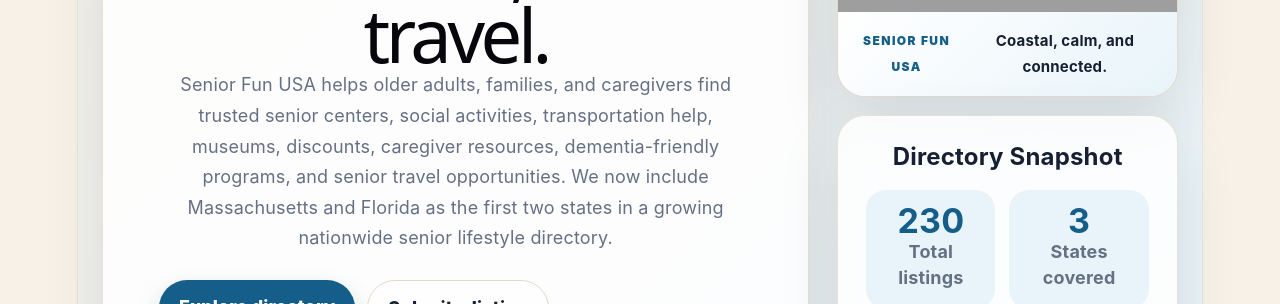
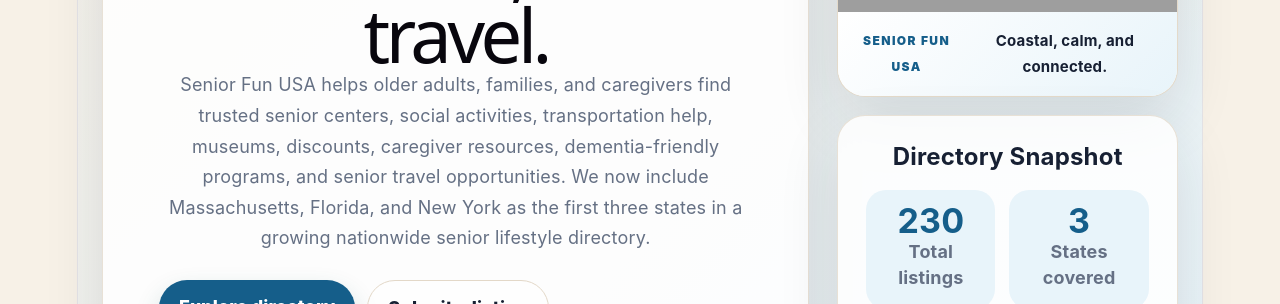
Before and after one commit to bahramjo4534-prog/senior-fun-usa, a React (Vite) app: page / in a window 1280 px wide. Shown: the part 474-778 px from the top of the page. Built offline with nearby package versions, Linux system fonts and the light colour scheme; grey boxes are pictures that could not be loaded.

Commit message:
Add New York listings and update homepage text

```diff
--- a/src/App.jsx
+++ b/src/App.jsx
@@ -173,8 +173,7 @@
               Senior Fun USA helps older adults, families, and caregivers find
               trusted senior centers, social activities, transportation help,
               museums, discounts, caregiver resources, dementia-friendly programs,
-              and senior travel opportunities. We now include Massachusetts and Florida as the
-              first two states in a growing nationwide senior lifestyle directory.
+              and senior travel opportunities. We now include Massachusetts, Florida, and New York as the first three states in a growing nationwide senior lifestyle directory.
             </p>
             <div className="hero-actions">
               <a href="#directory" className="primary-button">
@@ -452,7 +451,7 @@
 
       <section className="section state-seo-section">
         <p className="eyebrow">Senior resources by state</p>
-        <h2>Find senior-friendly resources in Massachusetts and Florida</h2>
+        <h2>Find senior-friendly resources in Massachusetts, Florida, and New York</h2>
         <p className="state-seo-intro">
           Senior Fun USA helps older adults, families, and caregivers discover trusted
           senior centers, transportation help, social activities, caregiver resources,
```
